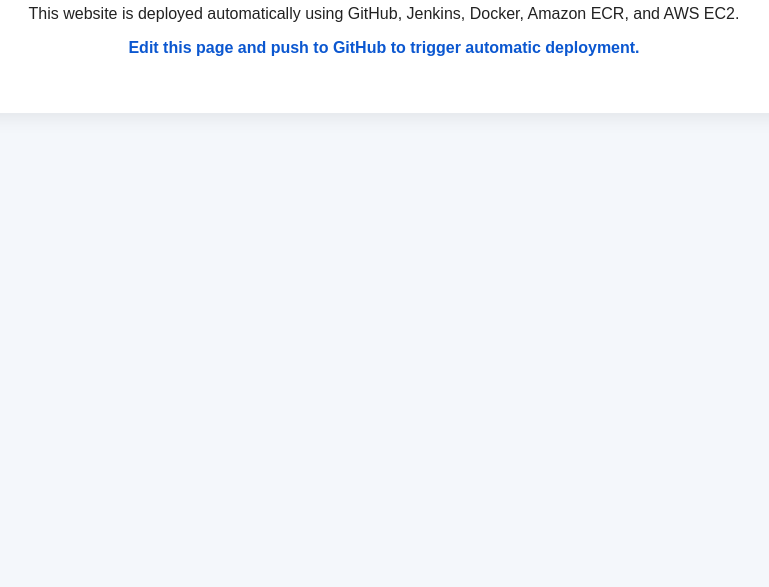
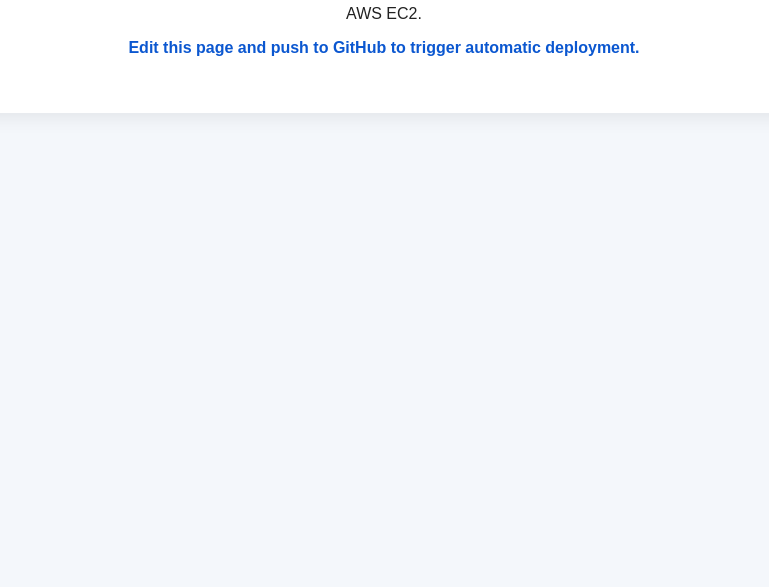
Before and after one commit to jeelbhalani5/website-docker-demo, a plain HTML site: page index.html in a window 1280 px wide. Shown: the part 213-800 px from the top of the page, without its empty margins (256-1025 px from the left). Drawn offline with Linux system fonts and the light colour scheme.

Commit message:
update html

```diff
--- a/index.html
+++ b/index.html
@@ -9,7 +9,7 @@
 <body>
   <div class="container">
     <h1>Sureshlaal</h1>
-    <p>This website is deployed automatically using GitHub, Jenkins, Docker, Amazon ECR, and AWS EC2.</p>
+    <p>AWS EC2.</p>
     <p class="highlight">Edit this page and push to GitHub to trigger automatic deployment.</p>
   </div>
 </body>
```
